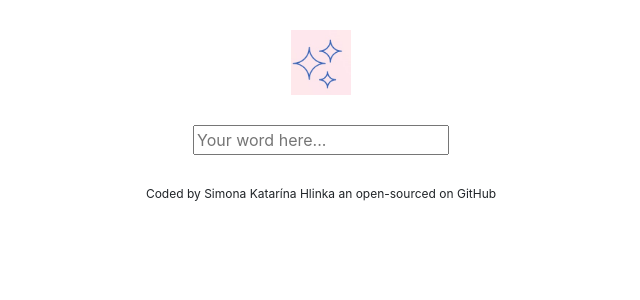
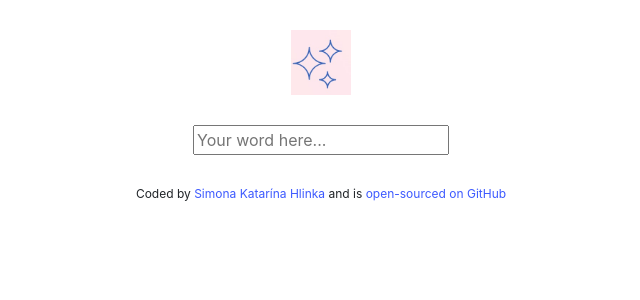
Before and after one commit to SimonaKatarina/skh-dictionary, a React (Create React App) app: page / in a window 1280 px wide. Shown: the top 300 px of the page, without its empty margins (319-959 px from the left). Built offline with nearby package versions, Linux system fonts and the light colour scheme.

Commit message:
Footer links added

```diff
--- a/src/App.css
+++ b/src/App.css
@@ -13,3 +13,8 @@
   font-size: 12px;
   margin: 30px 0;
 }
+
+.App a {
+  text-decoration: none;
+  color: rgb(61, 90, 255);
+}
--- a/src/App.js
+++ b/src/App.js
@@ -15,8 +15,9 @@ function App() {
       </main>
 
       <footer className='App-footer'>
-        Coded by Simona Katarína Hlinka an open-sourced on GitHub
-      </footer>
+        Coded by <a href='https://simona-katarina-portfolio.netlify.app/' target='_blank' rel="noopener noreferrer">Simona Katarína Hlinka </a>and is
+      <a href='https://github.com/SimonaKatarina/weather-skh-react-project/blob/master/README.md' target="_blank" rel="noopener noreferrer"> open-sourced on GitHub</a>
+    </footer>
     </div>
   </div>
   );
```
